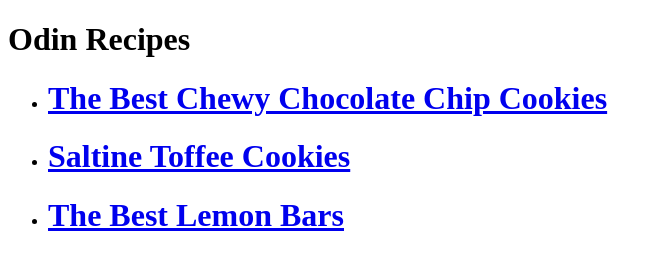
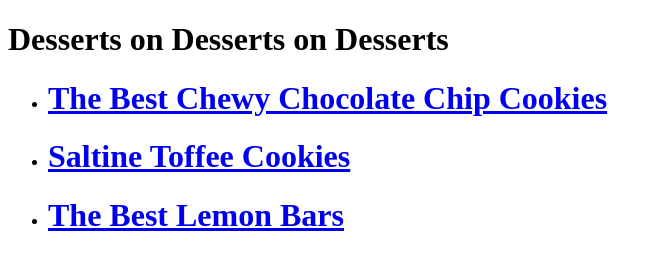
Before and after one commit to briannaoshea/odin-recipes, a plain HTML site: page index.html in a window 1280 px wide. Shown: the whole page, without its empty margins (0-663 px from the left). Drawn offline with Linux system fonts and the light colour scheme.

Commit message:
Add index.html

```diff
--- a/index.html
+++ b/index.html
@@ -6,7 +6,7 @@
     </head>
 
     <body>
-        <h1>Odin Recipes</h1>
+        <h1>Desserts on Desserts on Desserts</h1>
         <ul>
             <li><h1><a href="./recipes/chocolatechipcookies.html">
                 The Best Chewy Chocolate Chip Cookies</a></h1></li>
```
